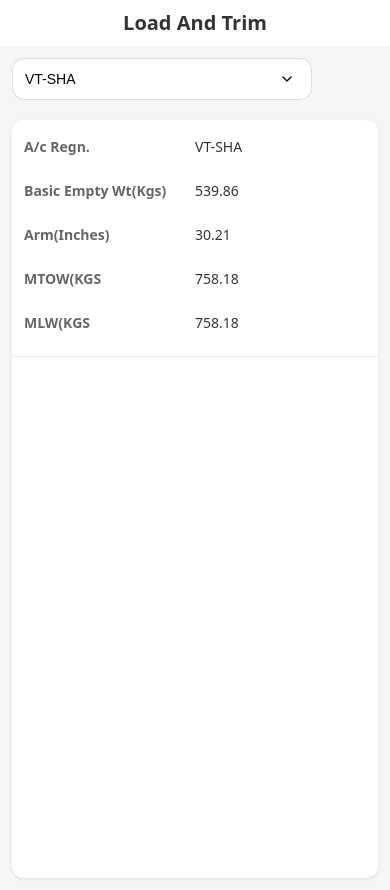
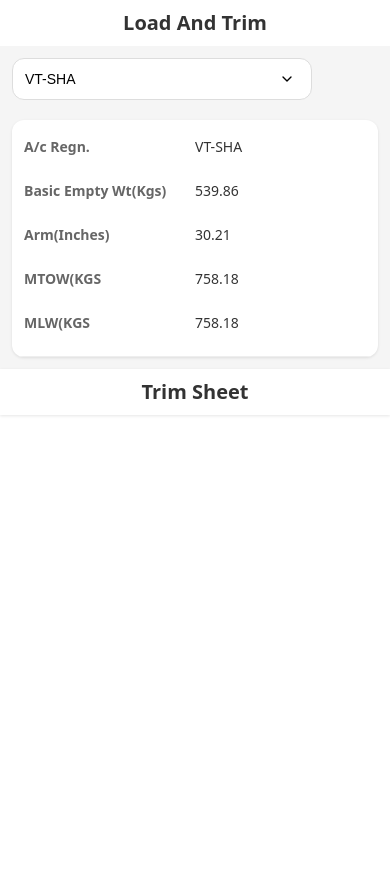
Before and after one commit to bibin-jaimon/2025-load-trim-pwa, a React (Vite) app: page / in a window 390 px wide. After the commit the page ends 844 px from the top, so only its background shows below. Built offline with nearby package versions, Linux system fonts and the light colour scheme.

Commit message:
fix alignment

```diff
--- a/src/App.css
+++ b/src/App.css
@@ -1,7 +1,6 @@
 #root {
   width: 100%;
-  height: 100vh;
-  height: -webkit-fill-available;
+  min-height: fit-content;
   margin: 0;
   padding: 0;
   display: flex;
@@ -9,15 +8,14 @@
 }
 
 html {
-  height: 100%;
-  height: -webkit-fill-available;
+  height: auto;
+  min-height: 100%;
 }
 
 body {
   margin: 0;
   padding: 0;
-  min-height: 100vh;
-  min-height: -webkit-fill-available;
+  min-height: 100%;
   background-color: #f5f5f5;
   -webkit-font-smoothing: antialiased;
   -moz-osx-font-smoothing: grayscale;
@@ -61,7 +59,7 @@ body {
 
 .app-container {
   width: 100%;
-  height: 100%;
+  min-height: fit-content;
   margin: 0;
   padding: 0;
   display: flex;
--- a/src/App.jsx
+++ b/src/App.jsx
@@ -6,6 +6,7 @@ function App() {
     <div className="app-container">
       <h1>Load And Trim</h1>
       <Table />
+      <h1>Trim Sheet</h1>
     </div>
   );
 }
--- a/src/components/Table.css
+++ b/src/components/Table.css
@@ -1,7 +1,7 @@
 .table-container {
   padding: 12px;
   width: 100%;
-  height: 100vh;
+  min-height: fit-content;
   margin: 0;
   -webkit-overflow-scrolling: touch;
   display: flex;
@@ -48,9 +48,7 @@
   border-radius: 12px;
   overflow: hidden;
   font-size: 16px;
-  flex: 1;
-  display: flex;
-  flex-direction: column;
+  margin-bottom: 0;
 }
 
 .data-table thead {
@@ -58,8 +56,8 @@
 }
 
 .data-table tbody {
-  flex: 1;
-  overflow-y: auto;
+  display: table;
+  width: 100%;
 }
 
 .data-table th,
@@ -149,9 +147,7 @@
 @media screen and (max-width: 768px) {
   .table-container {
     padding: 8px;
-    height: calc(
-      100vh - env(safe-area-inset-top) - env(safe-area-inset-bottom)
-    );
+    min-height: auto;
   }
 
   .vtsha-dropdown {
@@ -181,7 +177,6 @@
     padding: 8px 0;
   }
 
-  .data-table th,
   .data-table td {
     display: block;
     width: 100%;
@@ -203,12 +198,6 @@
     background-color: #f8f9fa;
     font-weight: 600;
     border-bottom: none;
-  }
-
-  .data-table td {
-    padding-left: 50%;
-    padding-right: 12px;
-    background-color: white;
   }
 
   .data-table td:before {
```
